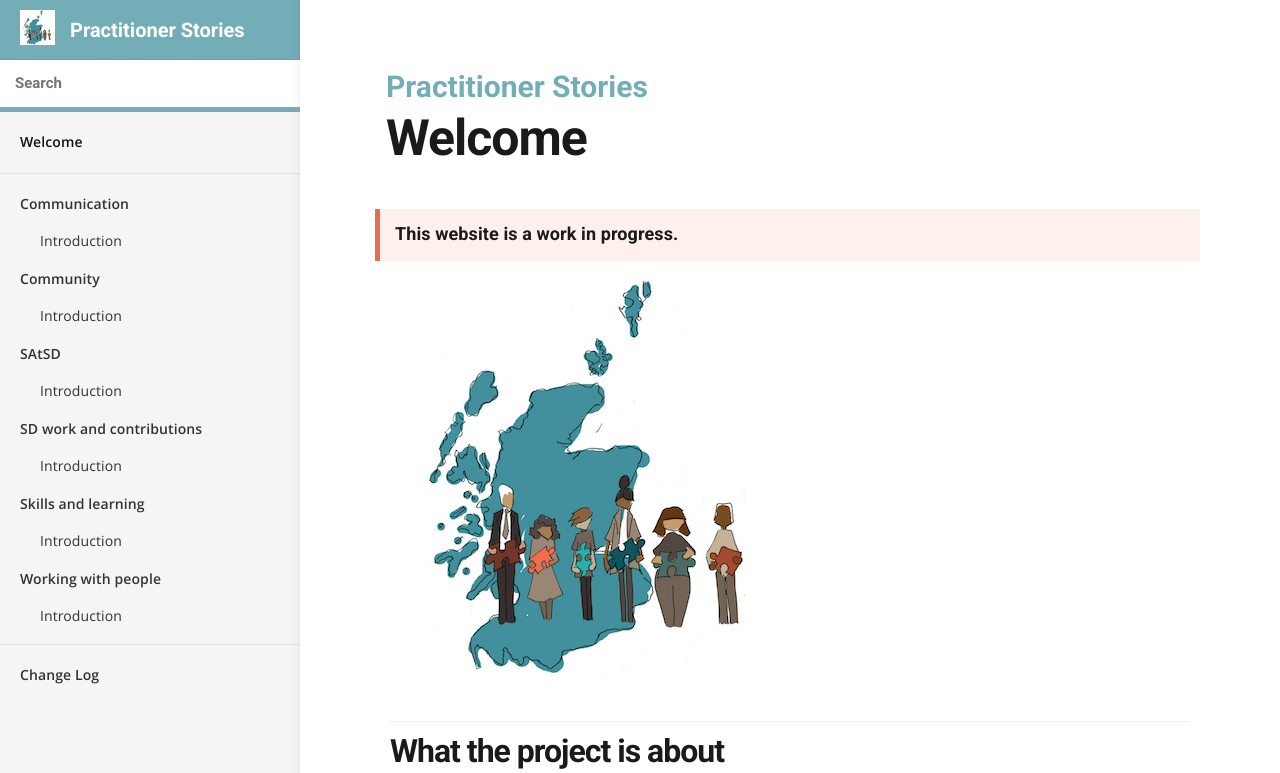
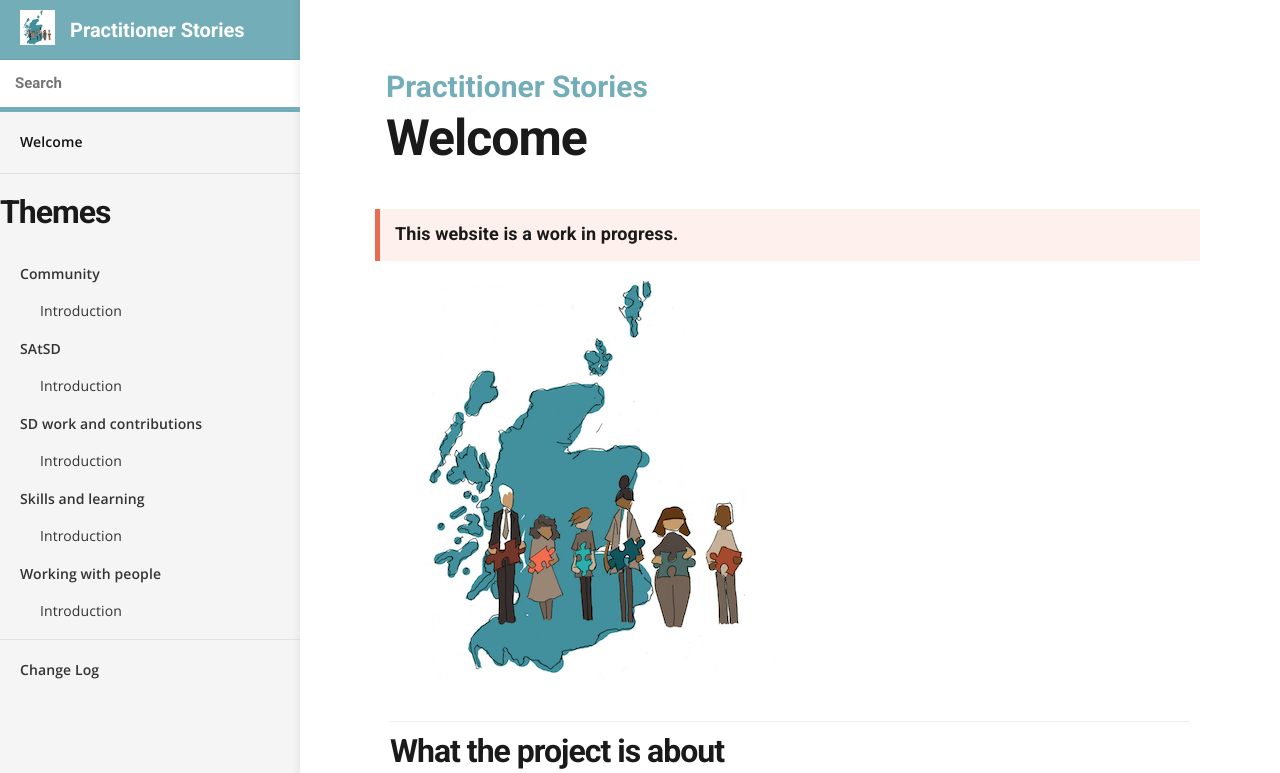
Before and after one commit to stephanie-K/practitioner-stories, a Jekyll site: the page built from index.md, in a window 1280 px wide. Shown: the top 773 px of the page. Built offline with Jekyll 4.4.1, drawn with Linux system fonts in a browser that asks for light colours.

Commit message:
try to change the navigation

```diff
--- a/_layouts/default.html
+++ b/_layouts/default.html
@@ -47,6 +47,21 @@
 				</ul>
 
 				<ul>
+					{% assign grouped = site.other | group_by: 'category' %}
+					{% for group in grouped %}
+						<li class="nav-item top-level {% if group.name == page.category %}current{% endif %}">
+							{% assign items = group.items | sort: 'order' %}
+							<a href="{{ site.baseurl }}{{ items.first.url }}">{{ group.name }}</a>
+							<ul>
+								{% for item in items %}
+									<li class="nav-item {% if item.url == page.url %}current{% endif %}"><a href="{{ site.baseurl }}{{ item.url }}">{{ item.title }}</a></li>
+								{% endfor %}
+							</ul>
+						</li>
+					{% endfor %}
+				</ul>
+				<h2>Themes</h2>
+				<ul>
 					{% assign grouped = site.docs | group_by: 'category' %}
 					{% for group in grouped %}
 						<li class="nav-item top-level {% if group.name == page.category %}current{% endif %}">
```
Also changed, not shown: _other/Comms/intro.md (renamed from _docs/Comms/intro.md).
